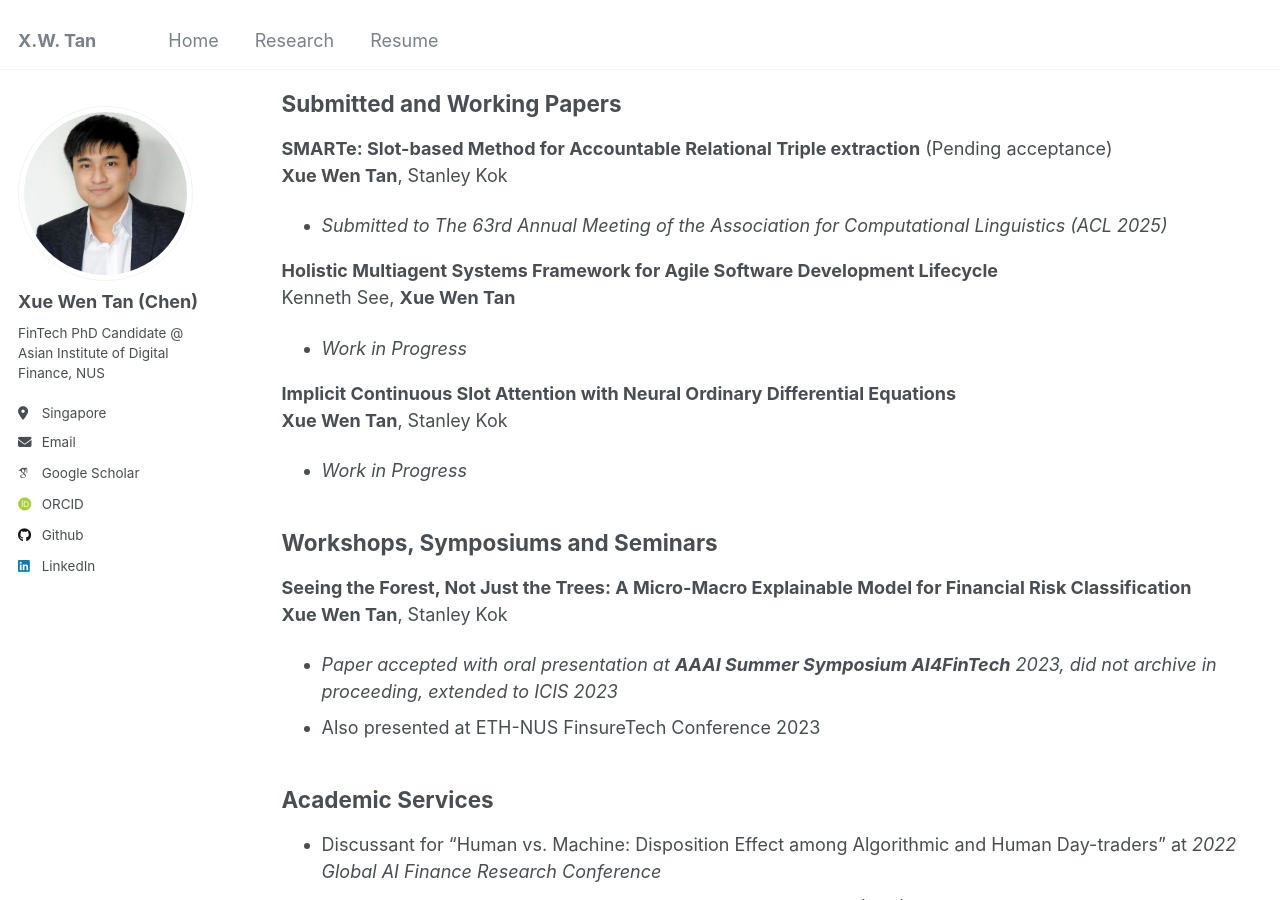
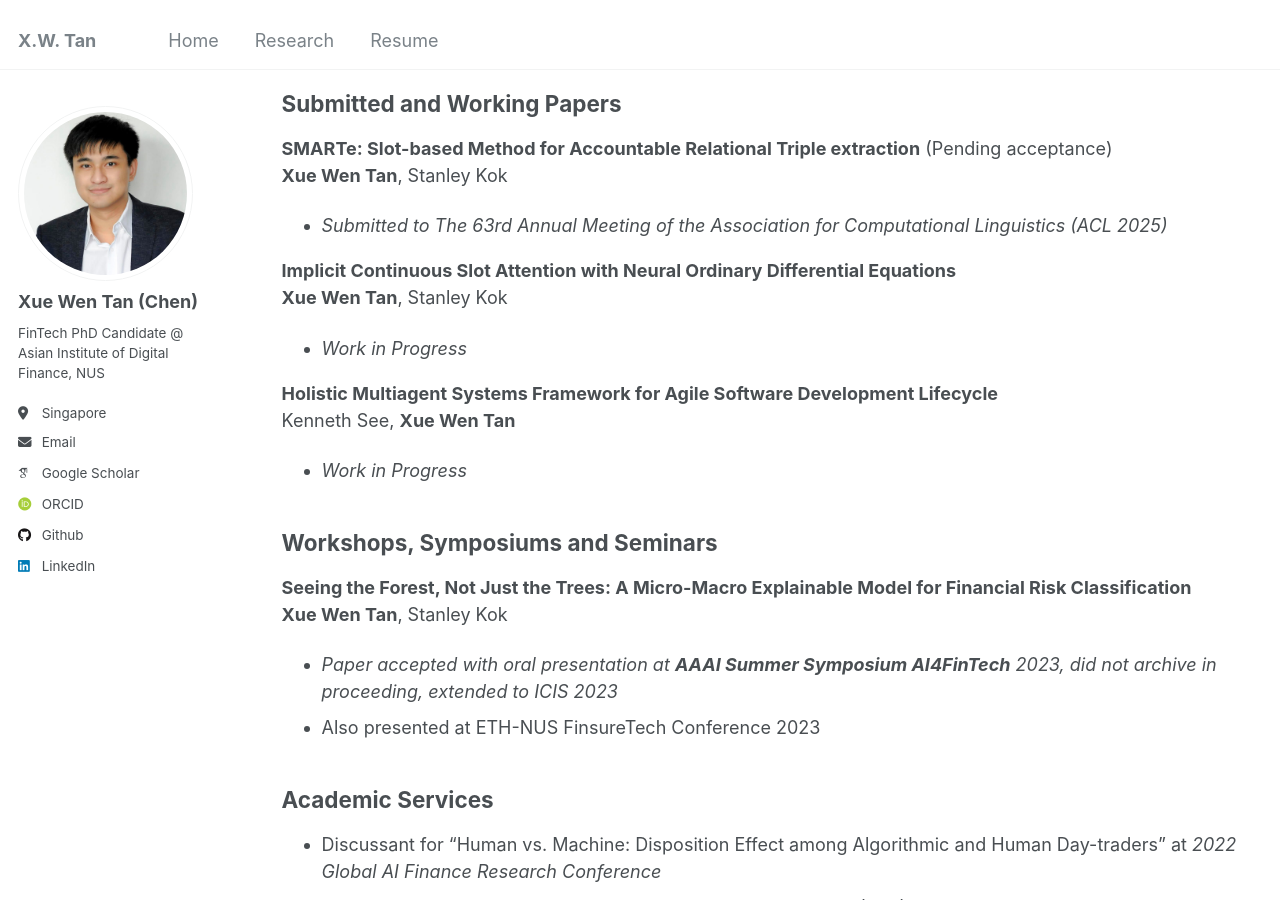
Before and after one commit to Chen-XueWen/Chen-XueWen.github.io, a Jekyll site: the page built from _pages/publications.md, in a window 1280 px wide and 900 px high, scrolled down 685 px. Built offline with Jekyll 4.4.1, drawn with Linux system fonts in a browser that asks for light colours; some web fonts are replaced.

```diff
--- a/_pages/publications.md
+++ b/_pages/publications.md
@@ -24,12 +24,12 @@ My current research mainly focus on Natural Language Processing, specifically on
 **Xue Wen Tan**, Stanley Kok
   - *Submitted to The 63rd Annual Meeting of the Association for Computational Linguistics (ACL 2025)*
 
+**Implicit Continuous Slot Attention with Neural Ordinary Differential Equations**\
+**Xue Wen Tan**, Stanley Kok
+  - *Work in Progress*
+
 **Holistic Multiagent Systems Framework for Agile Software Development Lifecycle**\
 Kenneth See, **Xue Wen Tan**
-  - *Work in Progress*
-
-**Implicit Continuous Slot Attention with Neural Ordinary Differential Equations**\
-**Xue Wen Tan**, Stanley Kok
   - *Work in Progress*
 
 ## Workshops, Symposiums and Seminars
```
